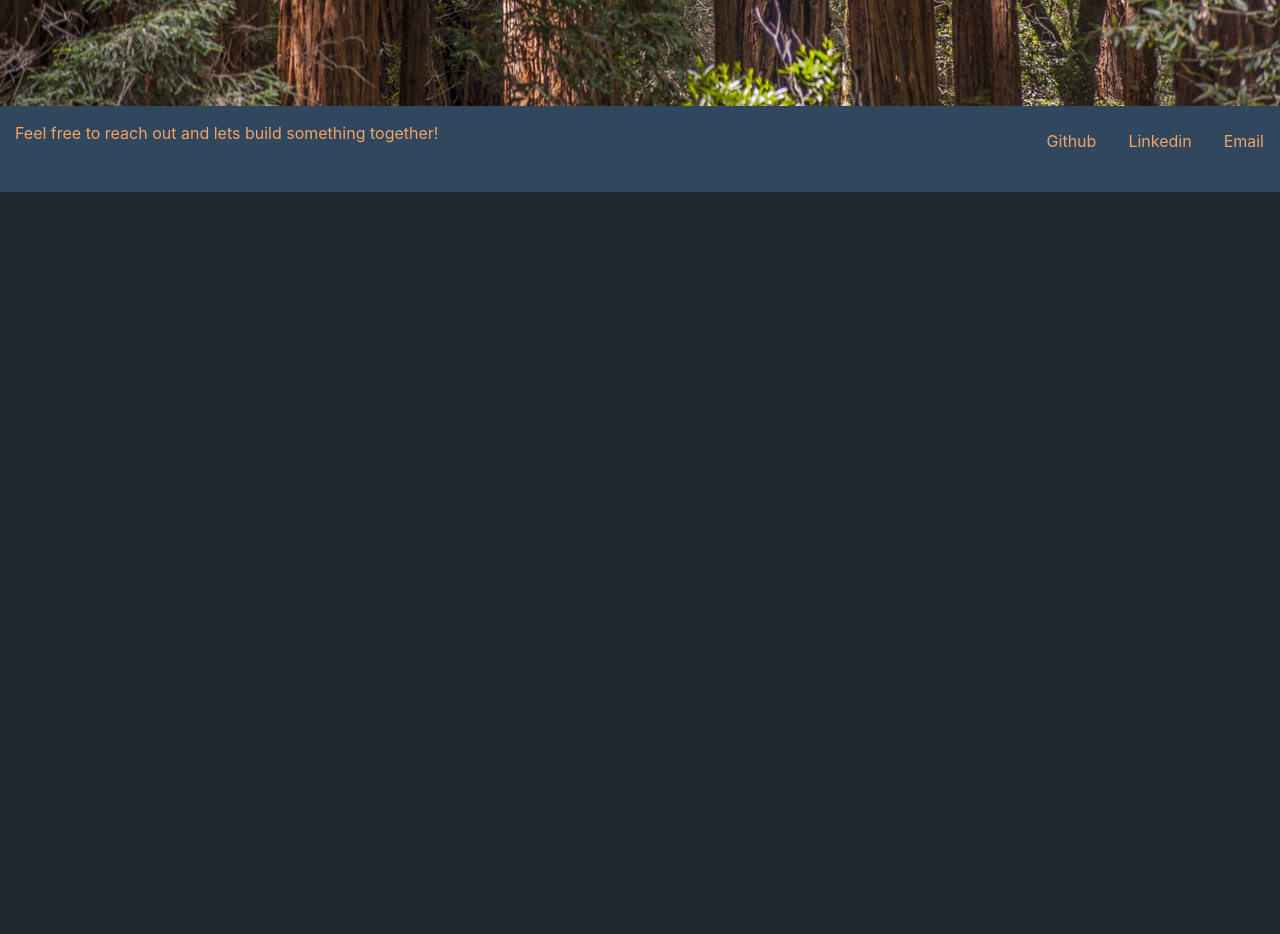
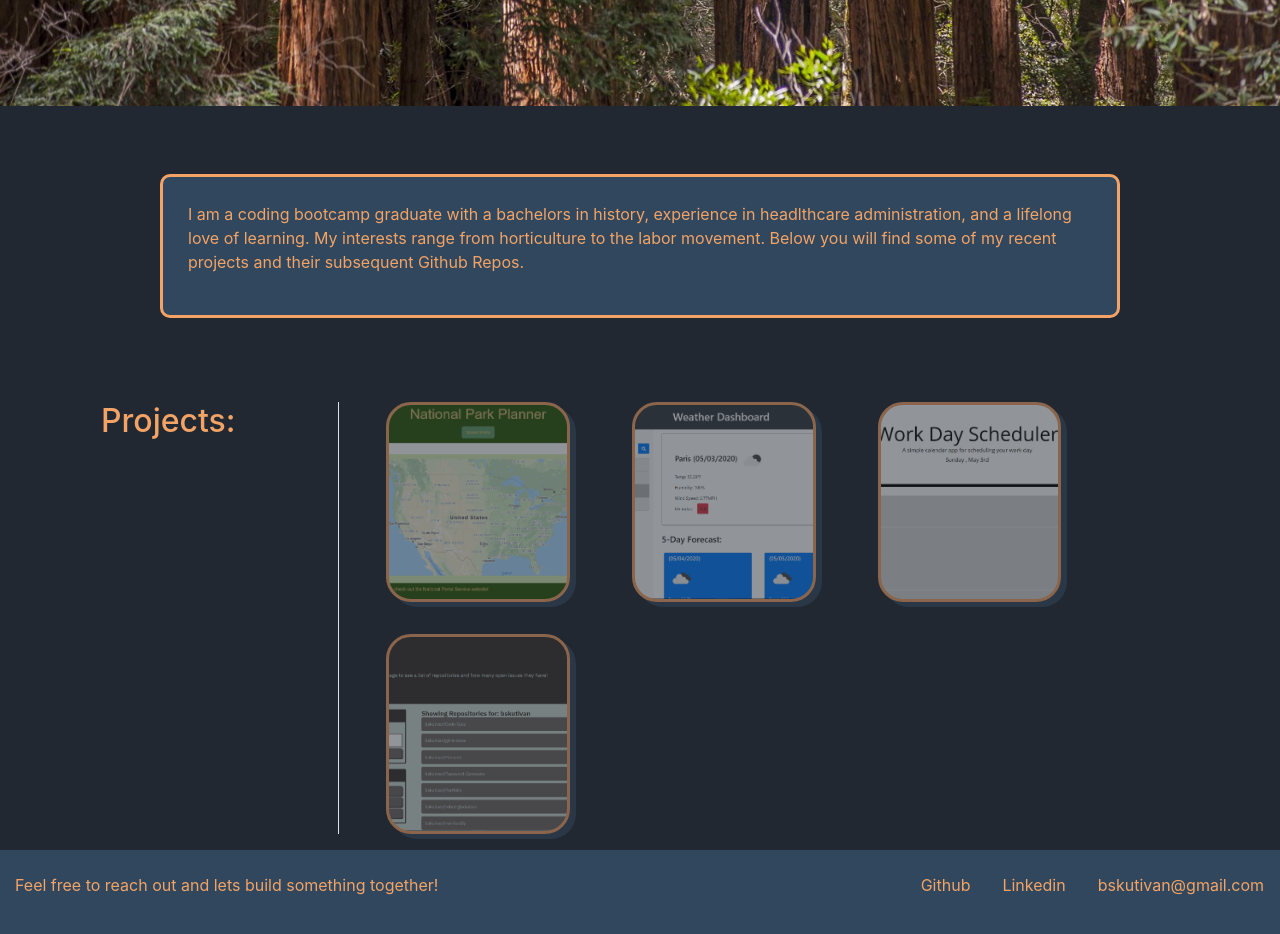
Before and after one commit to bskutivan/Portfolio, a plain HTML site: page index.html in a window 1280 px wide. Shown: the part 340-1274 px from the top of the page. Before the commit the page ends 800 px from the top, so only its background shows below. Drawn offline with nearby package versions, Linux system fonts and the light colour scheme.

Commit message:
added projects in their own row and stylized

```diff
--- a/assets/js/script.js
+++ b/assets/js/script.js
@@ -0,0 +1,12 @@
+project1El = document.getElementById("project1");
+
+function projectClickHandler() {
+    event.preventDefault();
+
+    console.log(event.target);
+    window.location.href="https://github.com/bskutivan/National-Park-Planner"
+}
+
+
+
+project1El.addEventListener("click", projectClickHandler);
--- a/assets/styles/styles.scss
+++ b/assets/styles/styles.scss
@@ -2,6 +2,10 @@ $primary: #222831;
 $secondary: #30475E;
 $tertiary: #F2A365;
 $final: #ECECEC;
+
+.textColor {
+    color: $tertiary;
+}
 
 body {
     background-color: $primary;
@@ -32,10 +36,102 @@ header {
     width:100%;
 }
 
+#aboutMeContainer {
+    height: 35vh;
+    padding: 25px 0 25px 0;
+    display: flex;
+    justify-content: center;
+    align-items: center;
+    div {
+    color: $tertiary;
+    width: 75%;
+    border: solid;
+    border-color: $tertiary;
+    border-radius: 10px;
+    background-color: $secondary;
+    padding: 25px;
+    }
+}
+
+#projectContainer {
+    height: 200px;
+}
+
+#project1 {
+    background-image: url("../images/Project1.png");
+    background-size: cover;
+    height:100%;
+    width: 100%;
+    background-position: 50%;
+    border: solid;
+    border-color: $tertiary;
+    border-radius: 25px;
+    box-shadow: $secondary 6px 5px;
+    opacity: 50%;
+    &:hover {
+        opacity:100%;
+        transition: 1.5s;
+    }
+
+
+}
+#project2 {
+    background-image: url("../images/Project2.png");
+    background-size: cover;
+    height:100%;
+    width: 100%;
+    background-position: 50%;
+    border: solid;
+    border-color: $tertiary;
+    border-radius: 25px;
+    box-shadow: $secondary 6px 5px;
+    opacity: 50%;
+    &:hover {
+        opacity:100%;
+        transition: 1.5s;
+    }
+
+}
+#project3 {
+    background-image: url("../images/Project3.png");
+    background-size: cover;
+    height:100%;
+    width: 100%;
+    background-position: 50%;
+    border: solid;
+    border-color: $tertiary;
+    border-radius: 25px;
+    box-shadow: $secondary 6px 5px;
+    opacity: 50%;
+    &:hover {
+        opacity:100%;
+        transition: 1.5s;
+    }
+
+}
+#project4 {
+    background-image: url("../images/Project4.png");
+    background-size: cover;
+    height:100%;
+    width: 100%;
+    background-position: 50%;
+    border: solid;
+    border-color: $tertiary;
+    border-radius: 25px;
+    box-shadow: $secondary 6px 5px;
+    opacity: 50%;
+    &:hover {
+        opacity:100%;
+        transition: 1.5s;
+    }
+
+}
+
 footer {
     background: $secondary;
     display:flex;
     justify-content: space-between;
+    align-items: center;
     padding: 15px 0 15px 15px;
     color: $tertiary;
     a {
--- a/index.html
+++ b/index.html
@@ -14,7 +14,7 @@
         <header>
             <h1>Brandon Kutivan</h1>
             <nav class="nav">
-                <a id="githubUsername" class="nav-link" href="#">Github Username</a>
+                <a id="githubUsername" class="nav-link" href="#">Github Username: Bskutivan</a>
             </nav>
         </header>
 
@@ -23,22 +23,39 @@
             </div>
         </section>
 
-        <div>
-
+        <div id="aboutMeContainer">
+            <div>
+                <p>I am a coding bootcamp graduate with a bachelors in history, experience in headlthcare administration, and a lifelong love of learning. My interests range from horticulture to the labor movement.
+                    Below you will find some of my recent projects and their subsequent Github Repos.
+                </p>
+            </div>
         </div>
 
+
         <div class="container">
-            <div>
-
+            <div class="row">
+                <div class="col m-3 border-right">
+                    <h2 class="textColor">Projects:</h2>
+                </div>
+                <div class="col-9">
+                    <div class="row textColor">
+                        <div id="projectContainer" class="col-3 m-3"><div href="https://github.com/bskutivan/National-Park-Planner" id="project1"></div></div>
+                        <div id="projectContainer" class="col-3 m-3"><div id="project2"></div></div>
+                        <div id="projectContainer" class="col-3 m-3"><div id="project3"></div></div>
+                        <div id="projectContainer" class="col-3 m-3"><div id="project4"></div></div>
+                    </div>
+                </div>
             </div>
         </div>
+
+
 
         <footer>
             <p>Feel free to reach out and lets build something together!</p>
             <nav class="nav">
-                <a class="nav-link" href="#">Github</a>
-                <a class="nav-link" href="#">Linkedin</a>
-                <p class="nav-link" href="#">Email</p>
+                <a class="nav-link" href="https://github.com/bskutivan">Github</a>
+                <a class="nav-link" href="https://www.linkedin.com/in/brandon-kutivan/">Linkedin</a>
+                <p class="nav-link" href="#">bskutivan@gmail.com</p>
             </nav>
         </footer>
 
```
Also changed, not shown: assets/images/Project1.png (added), assets/images/Project2.png (added), assets/images/Project3.png (added), assets/images/Project4.png (added), assets/styles/styles.css, 1 other file.
